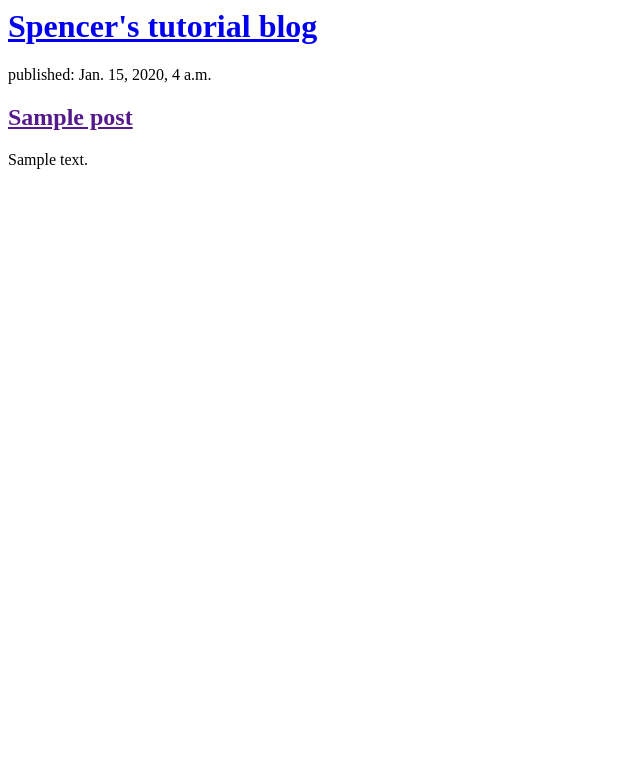
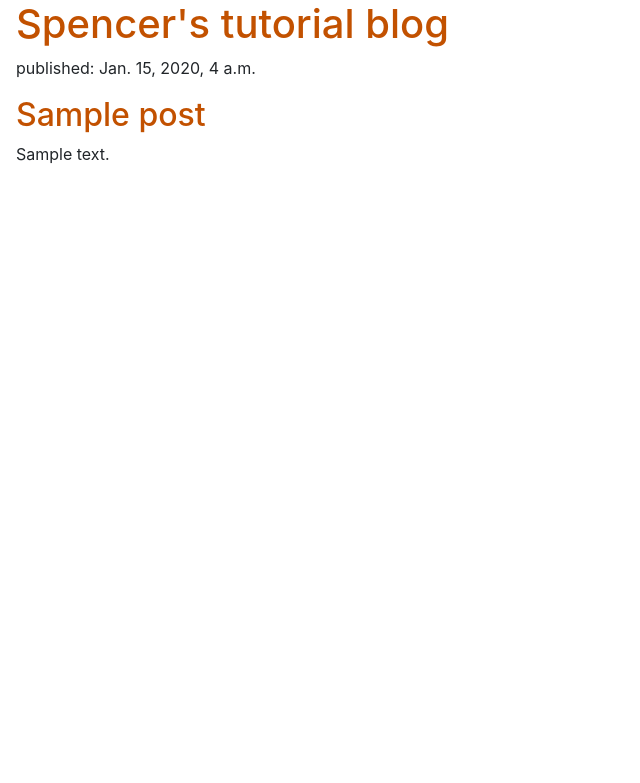
Before and after one commit to SpencerPearson/django-blog-tutorial, a Django app: page / in a window 1280 px wide. Shown: the top 783 px of the page, without its empty margins (0-640 px from the left). Run offline with Django 3.2, Linux system fonts and the light colour scheme; tables that the repository leaves empty hold one stand-in row (values such as "Sample post").

Commit message:
added a css page that isn't being found currently

```diff
--- /dev/null
+++ b/blog/static/css/blog.css
@@ -0,0 +1,6 @@
+h1 a, h2 a {
+    color: #C25100;
+}
+body {
+    margin-left: 1em;
+}
--- a/blog/templates/blog/post_list.html
+++ b/blog/templates/blog/post_list.html
@@ -1,6 +1,10 @@
+{% load static %}
+<!DOCTYPE html>
 <html>
     <head>
         <title>Spencer's tutorial blog</title>
+        <link rel="stylesheet" href="https://cdn.jsdelivr.net/npm/bootstrap@4.5.3/dist/css/bootstrap.min.css" integrity="sha384-TX8t27EcRE3e/ihU7zmQxVncDAy5uIKz4rEkgIXeMed4M0jlfIDPvg6uqKI2xXr2" crossorigin="anonymous">
+        <link rel="stylesheet" href="{% static 'css/blog.css' %}">
     </head>
     <body>
         <div>
```
